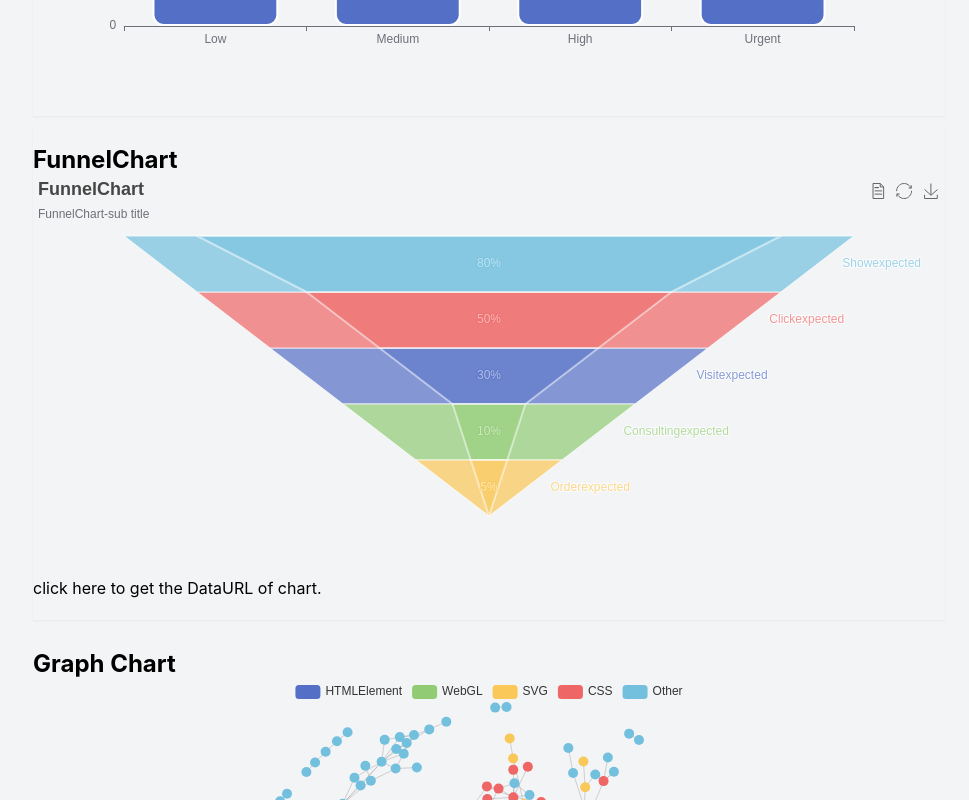
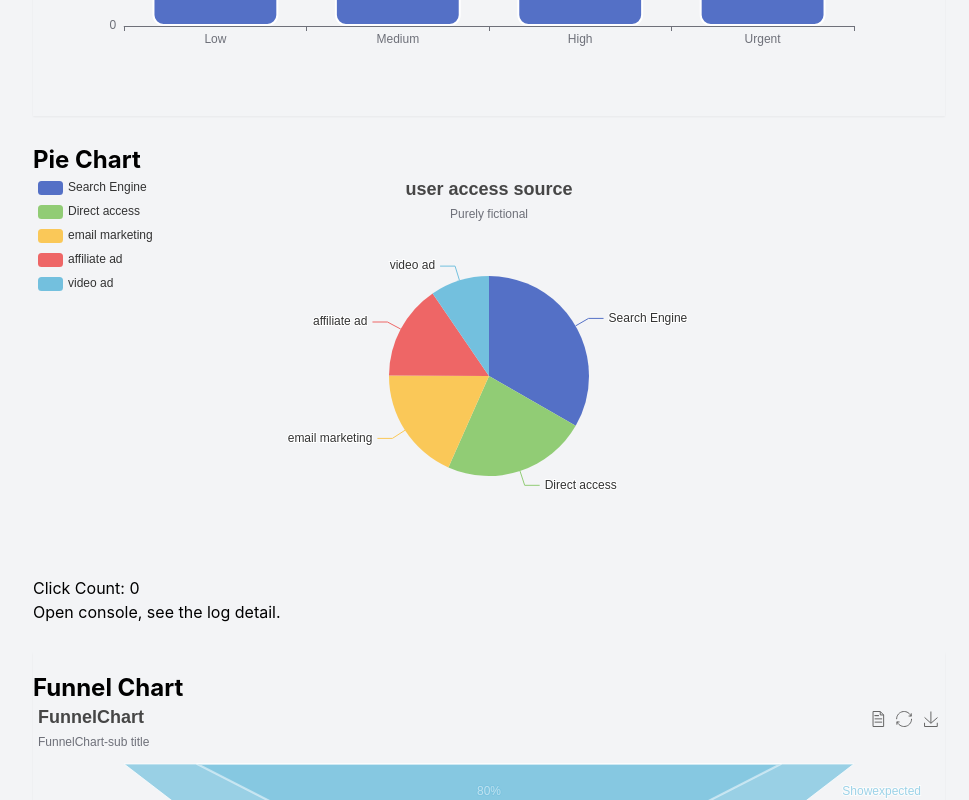
Before and after one commit to ellesis/tailwind-react, a React (Create React App) app: page /echart in a window 1280 px wide. Shown: the part 1540-2340 px from the top of the page, without its empty margins (271-1240 px from the left). Built offline with nearby package versions, Linux system fonts and the light colour scheme.

Commit message:
Add Pie Chart

```diff
--- /dev/null
+++ b/src/components/charts/PieChart.js
@@ -0,0 +1,69 @@
+import React, { useState } from 'react'
+import ReactEcharts from 'echarts-for-react'
+
+export default function PieChart({ title }) {
+  const option = {
+    title: {
+      text: 'user access source',
+      subtext: 'Purely fictional',
+      left: 'center'
+    },
+    tooltip: {
+      trigger: 'item'
+    },
+    legend: {
+      orient: 'vertical',
+      left: 'left'
+    },
+    series: [
+      {
+        name: 'Access source',
+        type: 'pie',
+        radius: '50%',
+        data: [
+          { value: 1048, name: 'Search Engine' },
+          { value: 735, name: 'Direct access' },
+          { value: 580, name: 'email marketing' },
+          { value: 484, name: 'affiliate ad' },
+          { value: 300, name: 'video ad' }
+        ],
+        emphasis: {
+          itemStyle: {
+            shadowBlur: 10,
+            shadowOffsetX: 0,
+            shadowColor: 'rgba(0, 0, 0, 0.5)'
+          }
+        }
+      }
+    ]
+  }
+
+  const [count, setCount] = useState(0)
+  function onChartReady(echarts) {
+    console.log('echarts is ready', echarts)
+  }
+  function onChartClick(param, echarts) {
+    console.log(param, echarts)
+    setCount(count + 1)
+  }
+  function onChartLegendselectchanged(param, echarts) {
+    console.log(param, echarts)
+  }
+
+  return (
+    <div className="py-5 my-2">
+      <h4>{title}</h4>
+      <ReactEcharts
+        option={option}
+        style={{ height: 400 }}
+        onChartReady={onChartReady}
+        onEvents={{
+          click: onChartClick,
+          legendselectchanged: onChartLegendselectchanged
+        }}
+      />
+      <div>Click Count: {count}</div>
+      <div>Open console, see the log detail.</div>
+    </div>
+  )
+}
--- a/src/pages/chart.js
+++ b/src/pages/chart.js
@@ -8,6 +8,8 @@ import LineAreaChart from '../components/charts/LineAreaChart'
 
 import BarChart from '../components/charts/BarChart'
 import BarChartWithTooltip from '../components/charts/BarChartWithTooltip'
+
+import PieChart from '../components/charts/PieChart'
 
 import FunnelChart from '../components/charts/FunnelChart'
 
@@ -26,7 +28,9 @@ export default function PageChart() {
       <BarChart />
       <BarChartWithTooltip title="Bar Chart With Tooltip" />
 
-      <FunnelChart title="FunnelChart"></FunnelChart>
+      <PieChart title="Pie Chart"></PieChart>
+
+      <FunnelChart title="Funnel Chart"></FunnelChart>
 
       <GraphChart title="Graph Chart"></GraphChart>
     </LayoutOrange>
```
